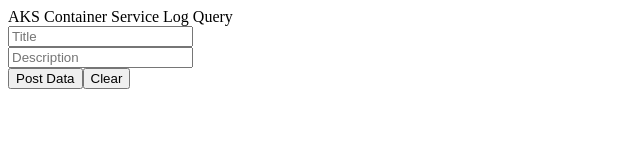
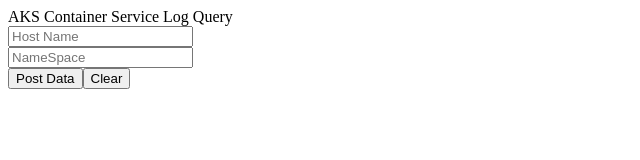
Before and after one commit to fishfish8888/azurestaticwebapp, a Gatsby site: page /App in a window 1280 px wide. Shown: the full height of the page, 0-640 px from the left. Built offline with nearby package versions, Linux system fonts and the light colour scheme; Gatsby itself is replaced by a stand-in of ours.

Commit message:
Update App.js

```diff
--- a/src/pages/App.js
+++ b/src/pages/App.js
@@ -59,10 +59,10 @@
       <div className="card-header">AKS Container Service Log Query</div>
       <div className="card-body">
         <div className="form-group">
-          <input type="text" className="form-control" ref={post_title} placeholder="Title" />
+          <input type="text" className="form-control" ref={post_title} placeholder="Host Name" />
         </div>
         <div className="form-group">
-          <input type="text" className="form-control" ref={post_description} placeholder="Description" />
+          <input type="text" className="form-control" ref={post_description} placeholder="NameSpace" />
         </div>
         <button className="btn btn-sm btn-primary" onClick={postData}>Post Data</button>
         <button className="btn btn-sm btn-warning ml-2" onClick={clearPostOutput}>Clear</button>
```
